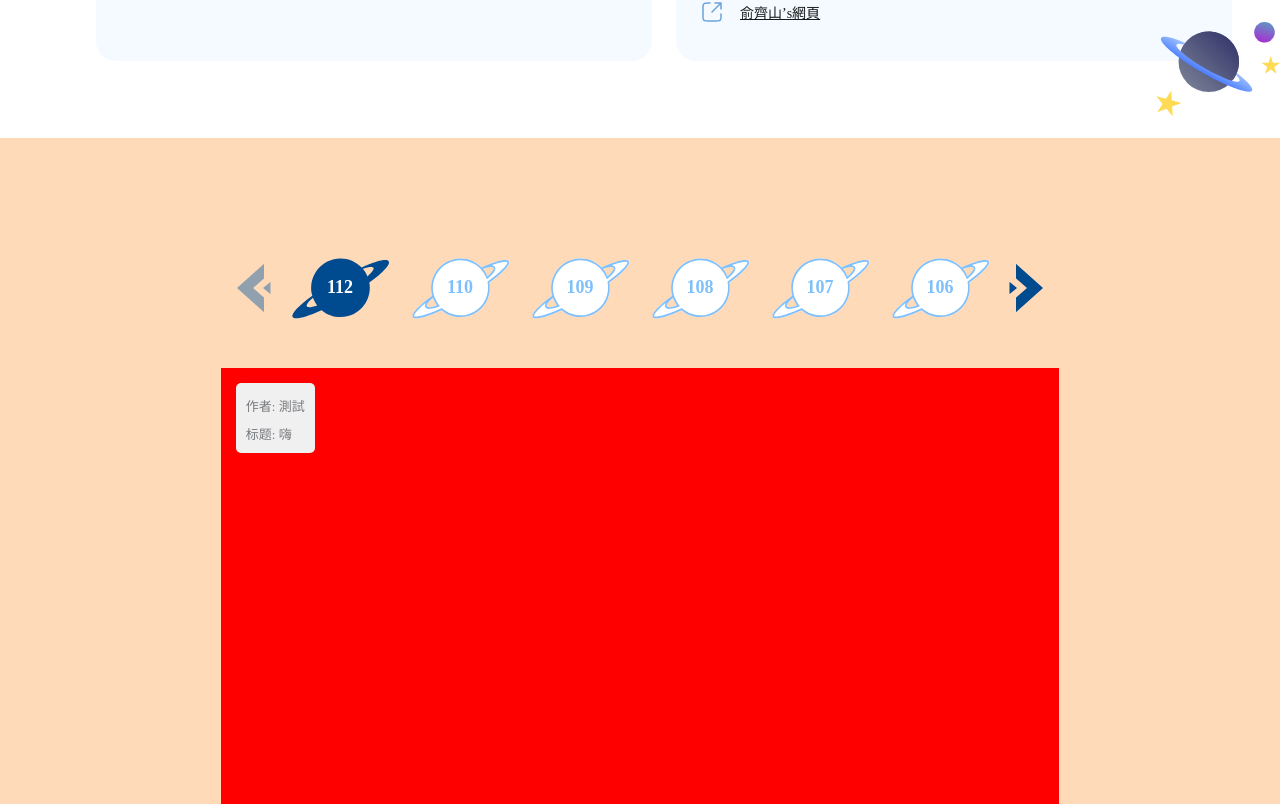
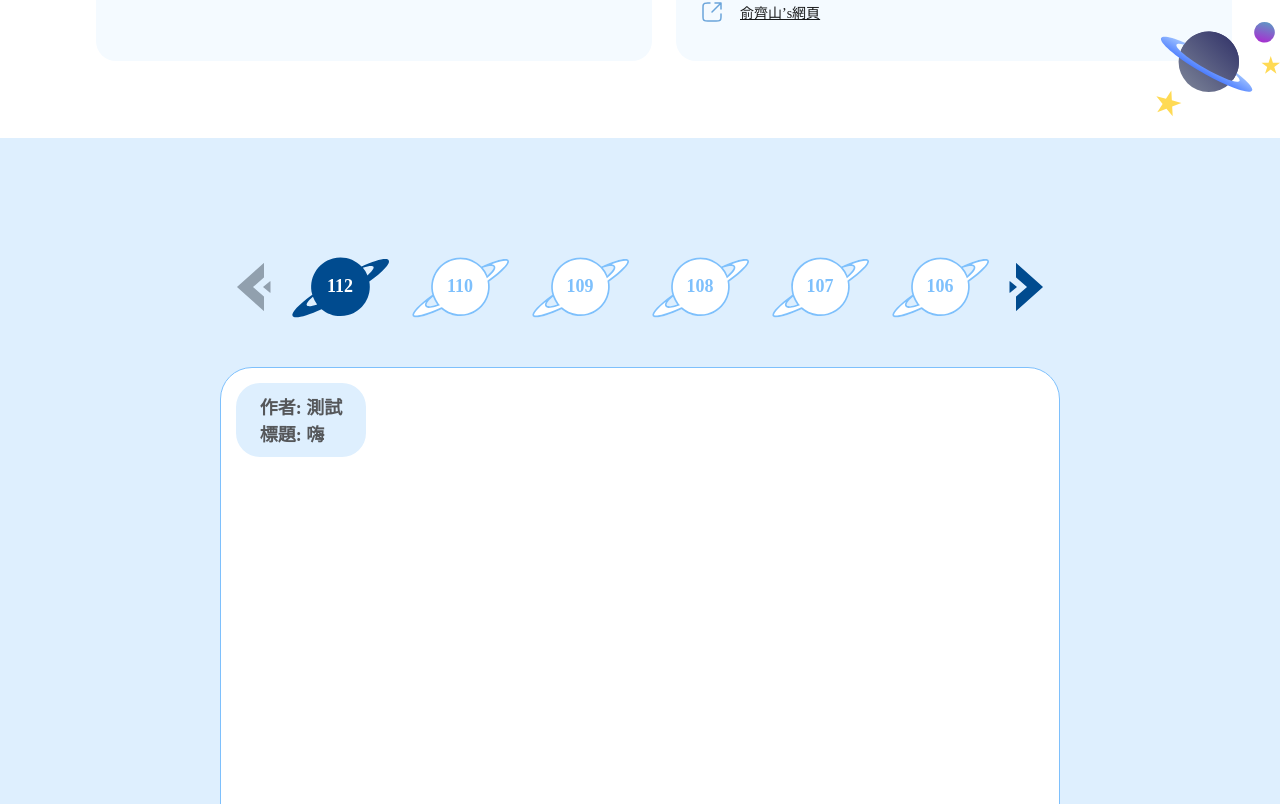
Before and after one commit to linnaijun/HCIwebsite, a React (Create React App) app: page / in a window 1280 px wide. Shown: the part 1236-2040 px from the top of the page. Built offline with nearby package versions, Linux system fonts and the light colour scheme; a web font is replaced by a local one.

Commit message:
論文區小動

```diff
--- a/src/Thesis.css
+++ b/src/Thesis.css
@@ -1,5 +1,5 @@
 #thesis {
-    background-color: peachpuff;
+    background-color: #deeffe;
     padding: 20px;
     display: flex;
     justify-content: center;
@@ -93,9 +93,11 @@ line-height: 120%; /* 21.6px */
     height: 500px; /* 或其他固定高度 */
     width: 66%; /* 根据需要调整 */
     padding: 10px;
-    background-color: red; /* 可选：设置背景色以增加可读性 */
+    background-color: #fff; /* 可选：设置背景色以增加可读性 */
     margin-top: 20px;
     justify-content: flex-start; /* 确保子元素从容器的开始处排列 */
+    border-radius: 32px;
+    border: 0.50px #7EC0FC solid;
 }
 
 .text-display-area::-webkit-scrollbar {
@@ -121,17 +123,29 @@ line-height: 120%; /* 21.6px */
     min-width: min-content; /* 设置最小宽度为内容的宽度 */
     max-width: min-content; /* 限制最大宽度为容器的50%，减去的10px是为了考虑间隙 */
     margin: 5px; /* 给方块之间添加一些间隙 */
-    background-color: #f0f0f0; /* 浅灰色背景 */
-     padding: 10px; /* 文本与色块边缘之间的间距 */
-    border-radius: 5px; /* 轻微的圆角边缘 */
+    background-color: #deeffe; /* 浅灰色背景 */
+    padding-left: 24px;
+    padding-top: 12px;
+    padding-bottom: 12px;
+    padding-right: 24px;
+    border-radius: 24px; /* 圆角 */
     /* 防止文本换行 */
     white-space: nowrap;
     /* 当文本超出方块宽度时，隐藏超出部分 */
     overflow: hidden;
     /* 添加省略号表示文本被截断 */
     text-overflow: ellipsis;
+}
 
+.block-text {
+    color: #55575A;
+    font-size: 18px;
+    font-family: 'GenSenRounded B';
+    font-weight: 700;
+    line-height: 27px;
+    word-wrap: break-word
 }
+
 @media (max-width: 768px) {
     .placeholder {
         display: none;
--- a/src/Thesis.js
+++ b/src/Thesis.js
@@ -128,8 +128,8 @@ function Thesis({ height }) {
             tabIndex="0"
             style={{ cursor: 'pointer' }}
           >
-            <p style={{ textAlign: 'left', margin: 0 }}>作者: {detail.author}</p>
-            <p style={{ textAlign: 'left', margin: 0 }}>标题: {detail.title}</p>
+            <p className="block-text" style={{ textAlign: 'left', margin: 0 }}>作者: {detail.author}</p>
+            <p className="block-text"style={{ textAlign: 'left', margin: 0 }}>標題: {detail.title}</p>
           </div>
         ))}
       </div>
```
Also changed, not shown: src/img/pacman.svg (added). Lines whose indentation alone changed are shown as unchanged.
